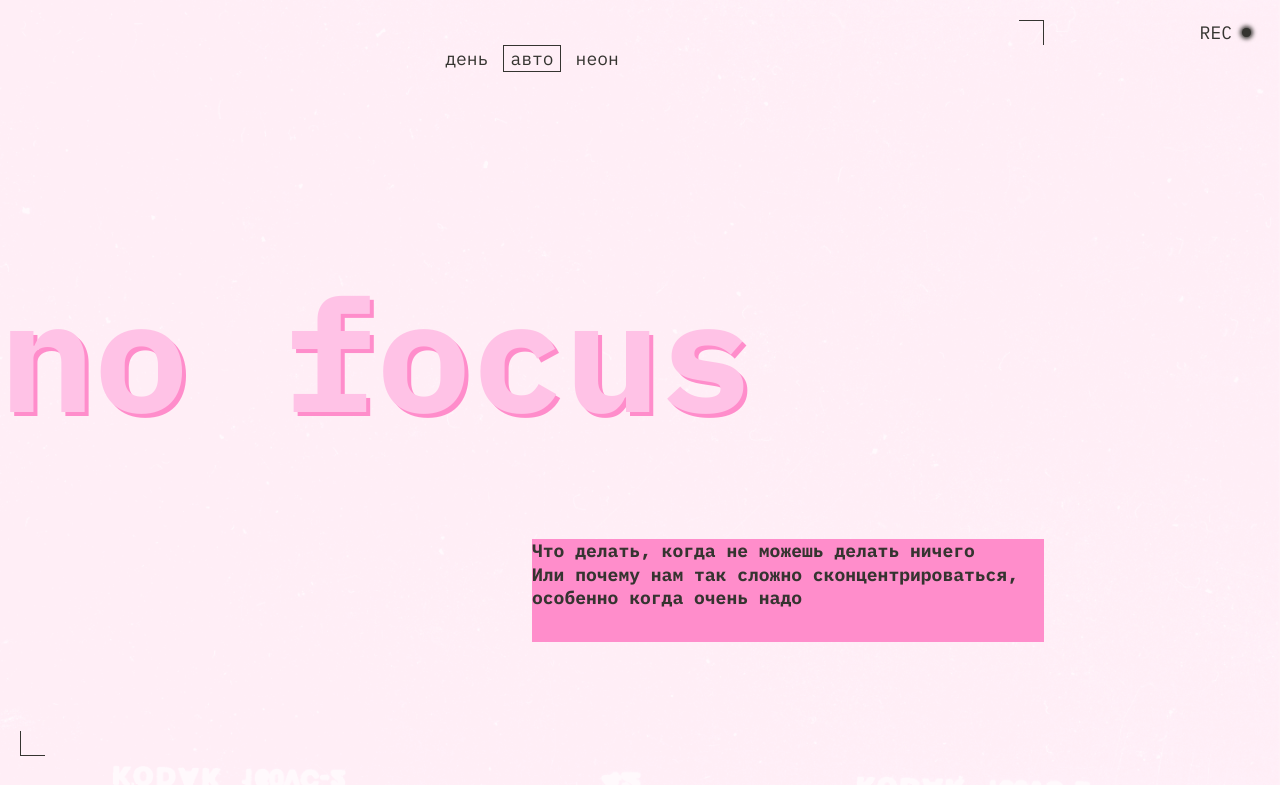
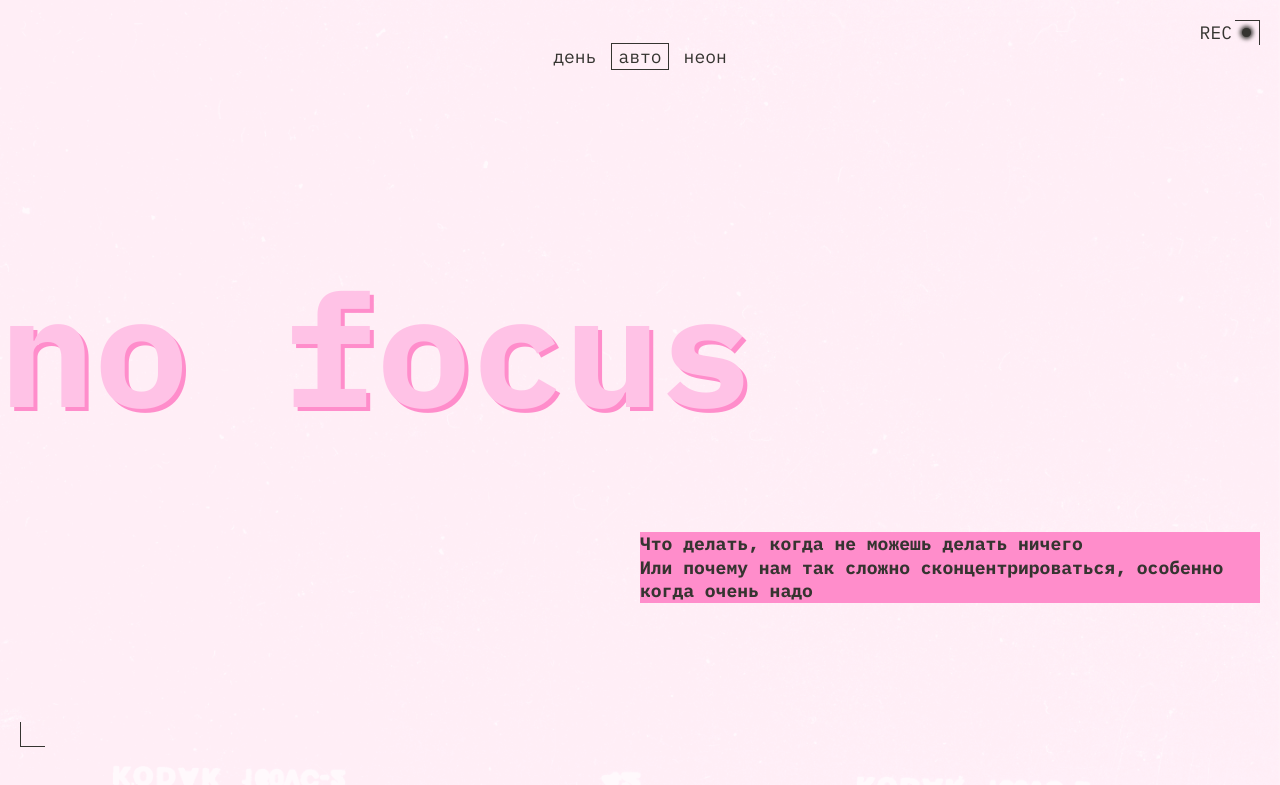
Before and after one commit to touchme28/slozhno-sosredotochitsya-ad, a plain HTML site: page index.html in a window 1280 px wide. Shown: the top 785 px of the page. Drawn offline with Linux system fonts and the light colour scheme.

Commit message:
fixes pt.2

```diff
--- a/styles/globals.css
+++ b/styles/globals.css
@@ -2,12 +2,14 @@
 *::before,
 *::after {
   box-sizing: border-box;
+  margin: 0;
 }
 
 body {
   min-inline-size: 375px;
   max-inline-size: 1440px;
   margin: 0;
+  padding: 0;
 }
 
 h1,
--- a/styles/light.css
+++ b/styles/light.css
@@ -5,6 +5,14 @@
   --point-color: #353430;
   --text-color: #353430;
   --main-title-color: #FFC2E6;
+}
+
+.theme-light .header__theme-menu-button:hover {
+  outline: 1px solid rgb(53, 52, 48, 0.4)
+}
+
+.theme-light .rec-decor {
+  display: none;
 }
 
 @media (prefers-color-scheme: light) {
@@ -17,13 +25,3 @@
     --main-title-color: #FFC2E6;
   }
 }
-
-.theme-light .page {
-  .header__theme-menu-button:hover {
-    outline: 1px solid rgb(53, 52, 48, 0.4)
-  }
-
-  .rec-decor {
-    display: none;
-  }
-}
--- a/styles/style.css
+++ b/styles/style.css
@@ -10,14 +10,13 @@
 
 .header {
   block-size: var(--main-block-size);
-  inline-size: var(--main-inline-size);
 
   display: grid;
   grid-template-columns: 1fr;
-  grid-template-rows: repeat(auto-fit, min-content);
+  grid-template-rows: repeat(5, min-content);
   gap: var(--header-gap); /* отступы между элементами grid сетки */
 
-  margin-block-end: var(--section-margin);
+  /* margin-block-end: var(--section-margin);  */
 }
 
 .header__theme-menu {
@@ -229,7 +228,6 @@
 .footer {
   margin-block-start: var(--section-margin);
   block-size: var(--main-block-size);
-  inline-size: var(--main-inline-size);
 
   display: grid;
   grid-template-columns: 1fr;
@@ -239,7 +237,7 @@
 
 .footer__title {
   justify-self: center;
-  text-shadow: 2px 2px 0 var(--main-title-color);
+  text-shadow: 2px 2px 0 var(--bg-color);
 }
 
 @media (width >= 768px) {
--- a/styles/variables.css
+++ b/styles/variables.css
@@ -13,12 +13,11 @@
 
   --bg-image: url(../images/cover-image-dark.png);
 
-  --main-inline-size: 375px;
   --main-block-size: 668px;
 
   --section-margin: 40px;
   --page-padding: 10px;
-  --header-gap: 31px;
+  --header-gap: 48px; /* 31px */
   --footer-gap: 250px;
   --rec-decor-top: 10px;
   --rec-decor-right: 19px;
@@ -26,11 +25,10 @@
 
 @media (width >=768px) {
   :root {
-    --main-inline-size: 768px;
     --main-block-size: 1024px;
     --section-margin:60px;
     --page-padding: 20px;
-    --header-gap: 138px;
+    --header-gap: 150px; /* 138px */
     --footer-gap: 417px;
     --header-title-font-size: clamp(7.5rem, 0.5625rem + 14.4531vw, 9.8125rem);
     --rec-decor-top: 20px;
@@ -40,9 +38,8 @@
 
 @media (width >=1024px) {
   :root {
-    --main-inline-size: 1024px;
     --main-block-size: 768px;
-    --header-gap: 89px;
+    --header-gap: 119px; /* 89px */
     --footer-gap: 274px;
   }
 }
```
